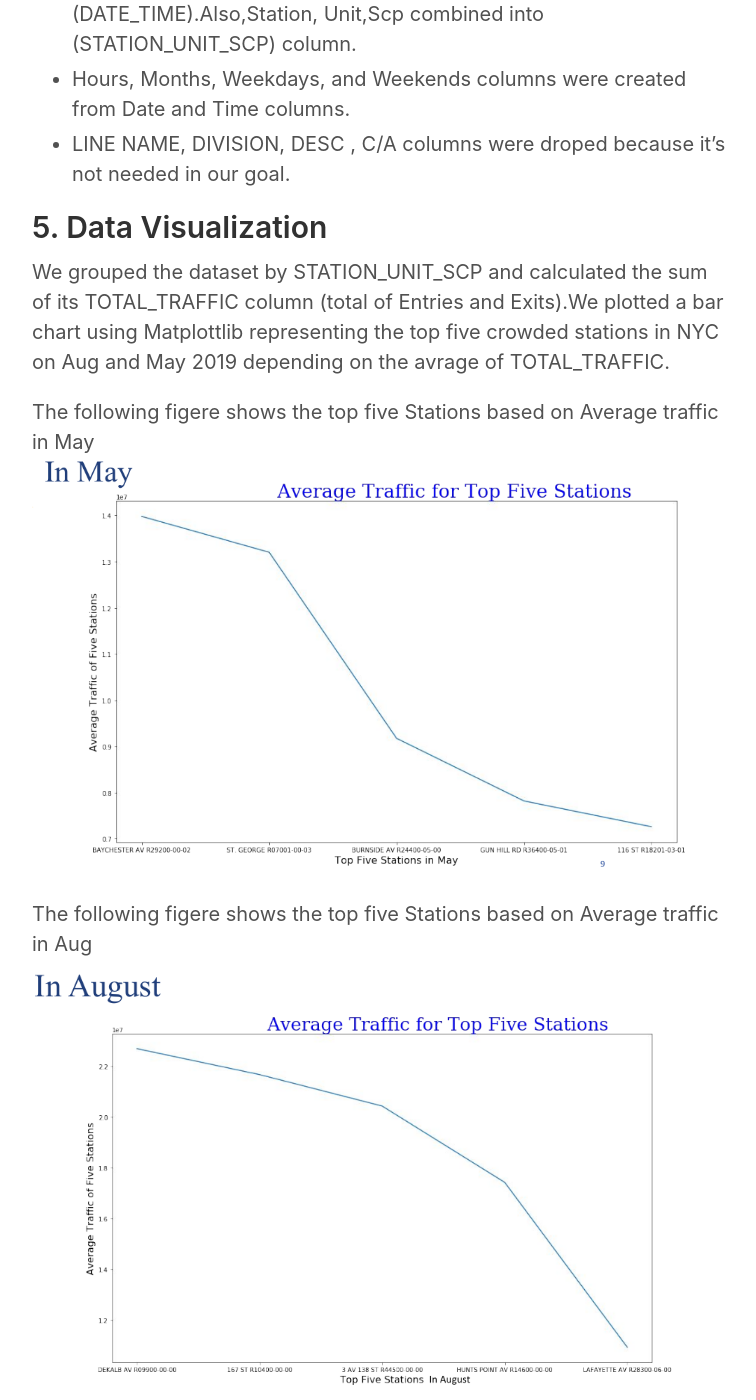
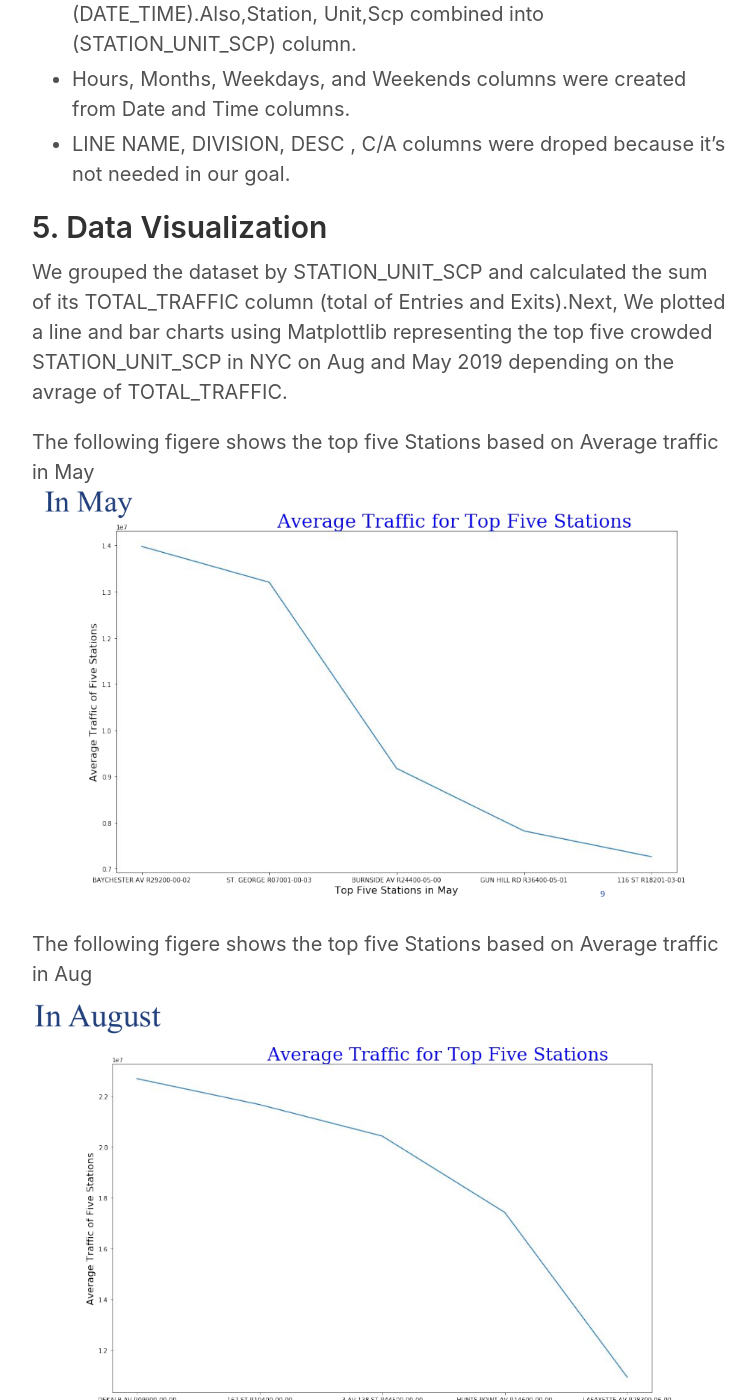
Before and after one commit to LubnaAlhenaki/LubnaAlhenaki.github.io, a Jekyll site: the page built from _posts/2018-08-14-Testing-Local-Images.md, in a window 1280 px wide and 1400 px high, scrolled down 1601 px. Shown: the whole window, without its empty margins (258-1014 px from the left). Built offline with Jekyll 4.4.1, drawn with Linux system fonts in a browser that asks for light colours; some of the changed text lies outside the part shown.

Commit message:
Update 2018-08-14-Testing-Local-Images.md

```diff
--- a/_posts/2018-08-14-Testing-Local-Images.md
+++ b/_posts/2018-08-14-Testing-Local-Images.md
@@ -41,12 +41,14 @@ In this project we used [MTA Turnstile Data](http://web.mta.info/developers/turn
 
 ## 5. Data Visualization
 
-We grouped the dataset by STATION_UNIT_SCP and calculated the sum of its TOTAL_TRAFFIC column (total of Entries and Exits).We plotted a bar chart using Matplottlib representing the top five crowded stations in NYC on Aug and May 2019 depending on the avrage of TOTAL_TRAFFIC.
+We grouped the dataset by STATION_UNIT_SCP and calculated the sum of its TOTAL_TRAFFIC column (total of Entries and Exits).Next, We plotted a line and bar charts using Matplottlib representing the top five crowded STATION_UNIT_SCP in NYC on Aug and May 2019 depending on the avrage of TOTAL_TRAFFIC.
 
 The following figere shows the top five Stations based on Average traffic in May
 ![Image test]({{ site.url }}/images/project1-5.png)
 The following figere shows the top five Stations based on Average traffic in Aug
 ![Image test]({{ site.url }}/images/project1-6.png)
+
+The Figures below is a graph of avrage traffic per hours in weekends and weekdays. We concluded from the graph that rush hours in weekdays are the most crowded days unlike weekends.
 
 ![Image test]({{ site.url }}/images/project1-3.png)
 
```
